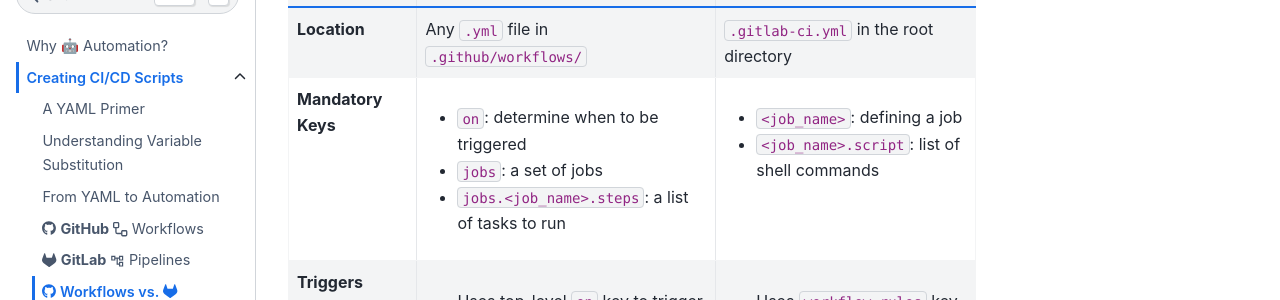
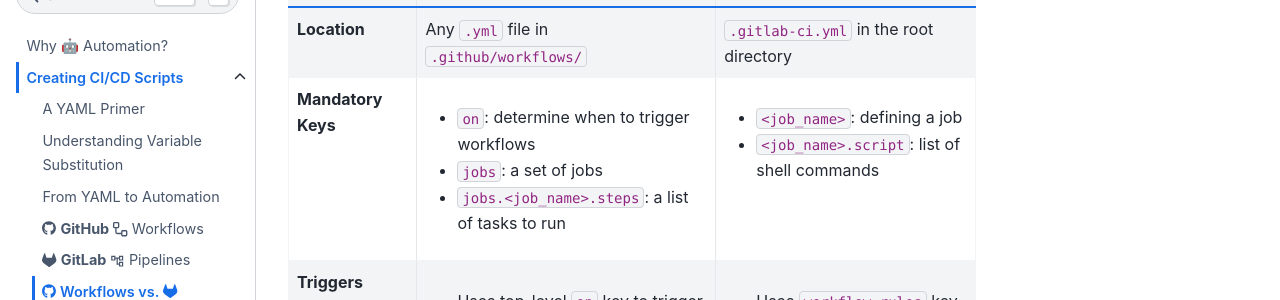
Before and after one commit to t4d-gmbh/ci-cd-workflows, a Sphinx documentation site: the page built from source/content/creating_workflows/overview.md, in a window 1280 px wide and 983 px high. Shown: the part 218-518 px from the top of the window. Built offline with Sphinx 7.4.7 and the Sphinx Book theme 1.1.4, drawn with Linux system fonts in a browser that asks for light colours; the version number could not be read and is left out.

Commit message:
Update overview.md
Text rev (missing word)

```diff
--- a/source/content/creating_workflows/overview.md
+++ b/source/content/creating_workflows/overview.md
@@ -3,7 +3,7 @@
 | Feature                     | <i class="fab fa-github"></i> Workflows                          | <i class="fab fa-gitlab"></i>  Pipelines                          |
 |-----------------------------|------------------------------------------------------------------|-------------------------------------------|
 | **Location**                | Any `.yml` file in `.github/workflows/` | `.gitlab-ci.yml` in the root directory |
-| **Mandatory Keys**          | <ul><li>`on`: determine when to be triggered</li><li> `jobs`: a set of jobs</li><li>`jobs.<job_name>.steps`: a list of tasks to run</li></ul>  | <ul><li>`<job_name>`: defining a job</li><li>`<job_name>.script`: list of shell commands</li></ul> |
+| **Mandatory Keys**          | <ul><li>`on`: determine when to trigger workflows</li><li> `jobs`: a set of jobs</li><li>`jobs.<job_name>.steps`: a list of tasks to run</li></ul>  | <ul><li>`<job_name>`: defining a job</li><li>`<job_name>.script`: list of shell commands</li></ul> |
 | **Triggers**                | <ul><li>Uses top-level `on` key to trigger Workflow</li><li>Job-level `if` key to skip jobs</li></ul> | <ul><li>Uses `workflow.rules` key to trigger Pipeline</li><li>Job-level `rules` key to trigger jobs</li></ul> |
 | **Variables**               | Defined in `env` at job or Workflow level | Defined in `variables` at job or Pipeline level |
 | **Environment Variables**   | Provides "context variables" including `vars` and `secrets` defined via Web-UI | Provides predefined variables & custom variables defined via Web-UI |
```
